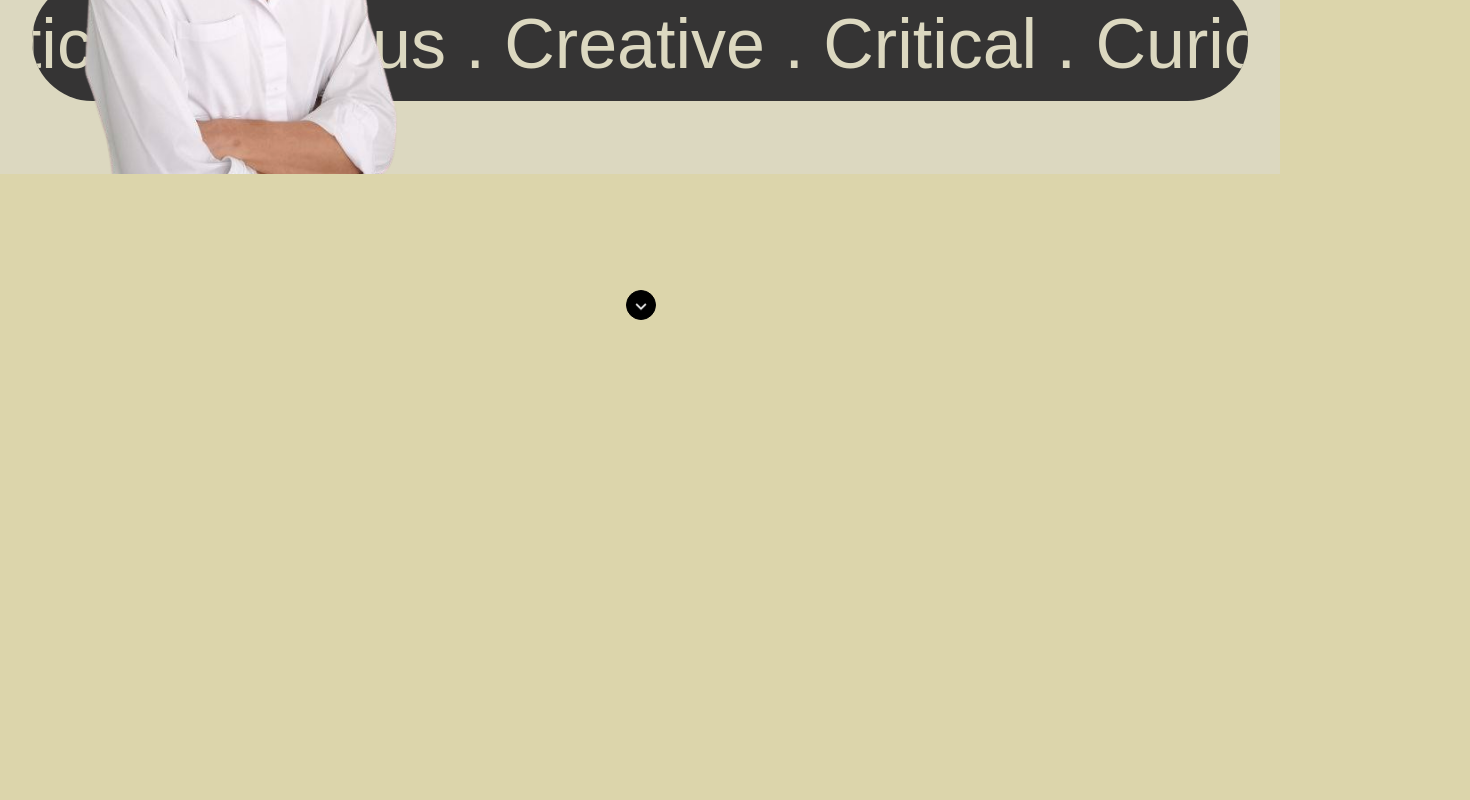
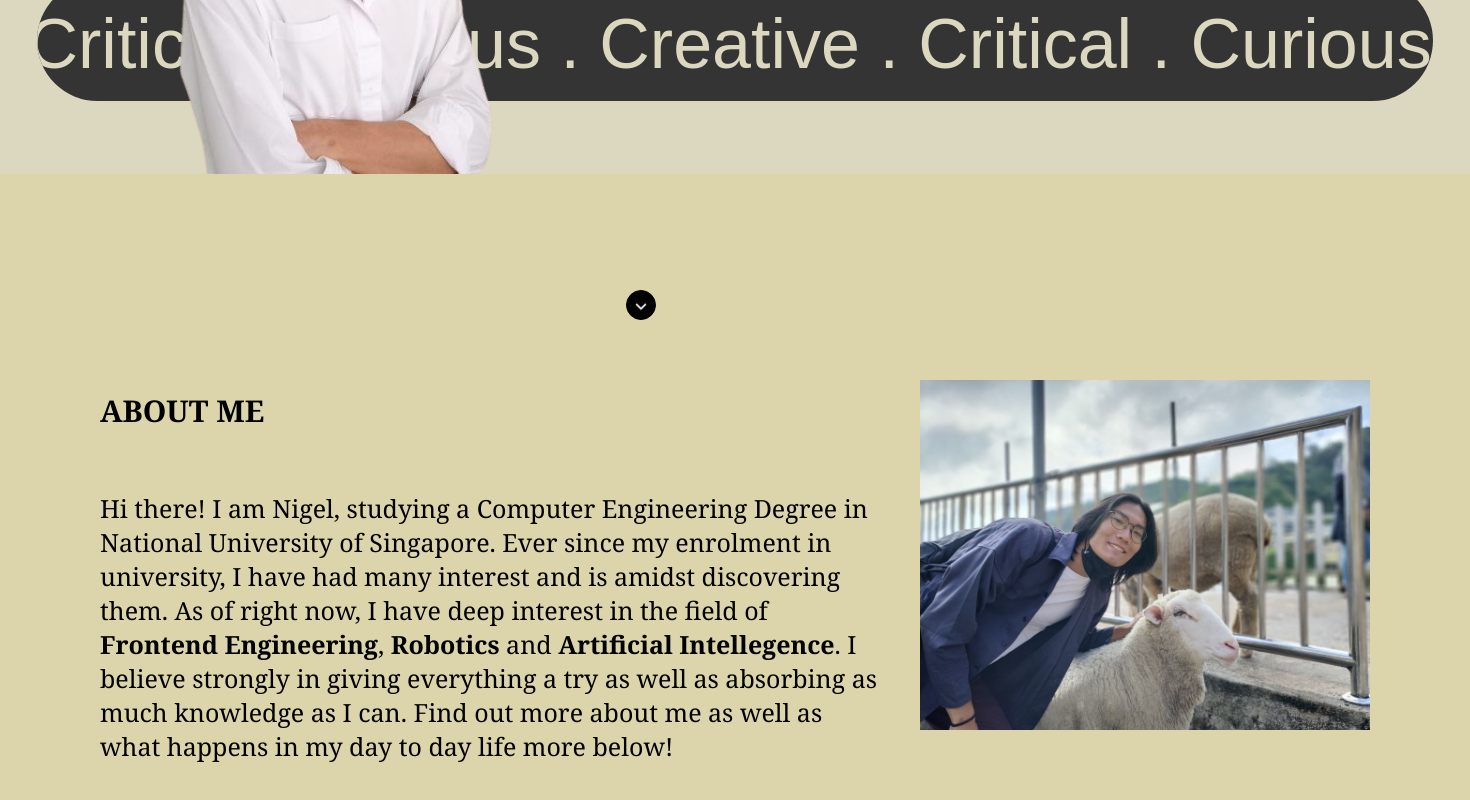
Before and after one commit to NigelYeoTW/nigelyeo, a React (Create React App) app in the folder body/: page / in a window 1280 px wide. Shown: the part 470-1270 px from the top of the page, 1470 px wide, since content can reach past the window. Built offline with nearby package versions, Linux system fonts and the light colour scheme.

Commit message:
Add about me and adjust heights and widths

```diff
--- a/body/src/Loading.css
+++ b/body/src/Loading.css
@@ -35,7 +35,7 @@ body {
   font-family: 'brush';
   stroke-width: 2px;
   stroke: black;
-  fill: #dcd5ab;
+  fill: #dcd8c0;
 }
 
 svg text.circle-one {
--- /dev/null
+++ b/body/src/MainPage.css
@@ -0,0 +1,3 @@
+div.overall {
+  min-width:auto;
+}
--- a/body/src/MainPage.js
+++ b/body/src/MainPage.js
@@ -38,11 +38,11 @@ function MainPage() {
 
   return (
     isLoaded && hasFinished ?
-    <>
+    <div className='all'>
       <MainPageTop/>
       <MainPageAboutMe/>
       <MainPageSelection/>
-    </> :
+    </div> :
     <>
       <Loading setFinished = {setFinished}/>
     </>
--- a/body/src/MainPageAboutMe.css
+++ b/body/src/MainPageAboutMe.css
@@ -1,8 +1,43 @@
 div.about-me {
-  width: 100%;
-  height: 1000px;
+  position: relative;
   display: flex;
+  flex-direction: row;
   justify-content: space-between;
-  padding: 20px;
-  box-sizing: border-box;
+  min-width: fit-content;
 }
+
+div.intro-text {
+  width: 900px;
+}
+
+div.intro-text p {
+  font-family: Cambria, Cochin, Georgia, Times, 'Times New Roman', serif;
+}
+
+p.about-me {
+  margin: 0;
+  display: inline-block;
+  padding: 60px 20px 60px 100px;
+  font-weight: bold;
+  font-size: 30px;
+}
+
+p.about-me-text {
+  margin: 0;
+  padding: 0px 20px 0px 100px;
+  display: inline-block;
+  font-size: 25px;
+}
+
+div.image-me {
+  height: 350px;
+  width: 450px;
+  overflow: hidden;
+  margin: 50px 100px 50px 20px;
+}
+
+img.intro-me {
+  /* padding: 100px; */
+  height: 600px;
+  margin-top: -150px;
+}
--- a/body/src/MainPageAboutMe.js
+++ b/body/src/MainPageAboutMe.js
@@ -1,12 +1,18 @@
 import './MainPageAboutMe.css';
+import me from './about-me-me.jpg';
 
 function MainPageAboutMe() {
   return (
     <div className="about-me">
       <div className="intro">
-
+        <div className='intro-text'>
+          <p className='about-me'> ABOUT ME</p>
+          <p className='about-me-text'> Hi there! I am Nigel, studying a Computer Engineering Degree in National University of Singapore. Ever since my enrolment in university, I have had many interest and is amidst discovering them. As of right now, I have deep interest in the field of <strong>Frontend Engineering</strong>, <strong>Robotics</strong> and <strong>Artificial Intellegence</strong>. I believe strongly in giving everything a try as well as absorbing as much knowledge as I can. Find out more about me as well as what happens in my day to day life more below!</p>
+        </div>
       </div>
-      <img></img>
+      <div className='image-me'>
+        <img src={me} className='intro-me'></img>
+      </div>
     </div>
   )
 }
--- a/body/src/MainPageTop.css
+++ b/body/src/MainPageTop.css
@@ -1,7 +1,10 @@
 .mainpage {
   position: relative;
+  min-width: 1470px;
+  width: 100%;
   height: 100vh;
-  min-width: fit-content;
+  display: inline-block;
+  min-height: 700px;
 }
 
 span {
@@ -39,9 +42,11 @@ div.header {
   background-color: #dcd8c0;
   position: relative;
   display: flex;
+  width: 100%;
 }
 
 div.hero {
+  width: 100%;
   display: flex;
   position: relative;
   justify-content: center;
```
Also changed, not shown: body/src/about-me-me.jpg (added).
